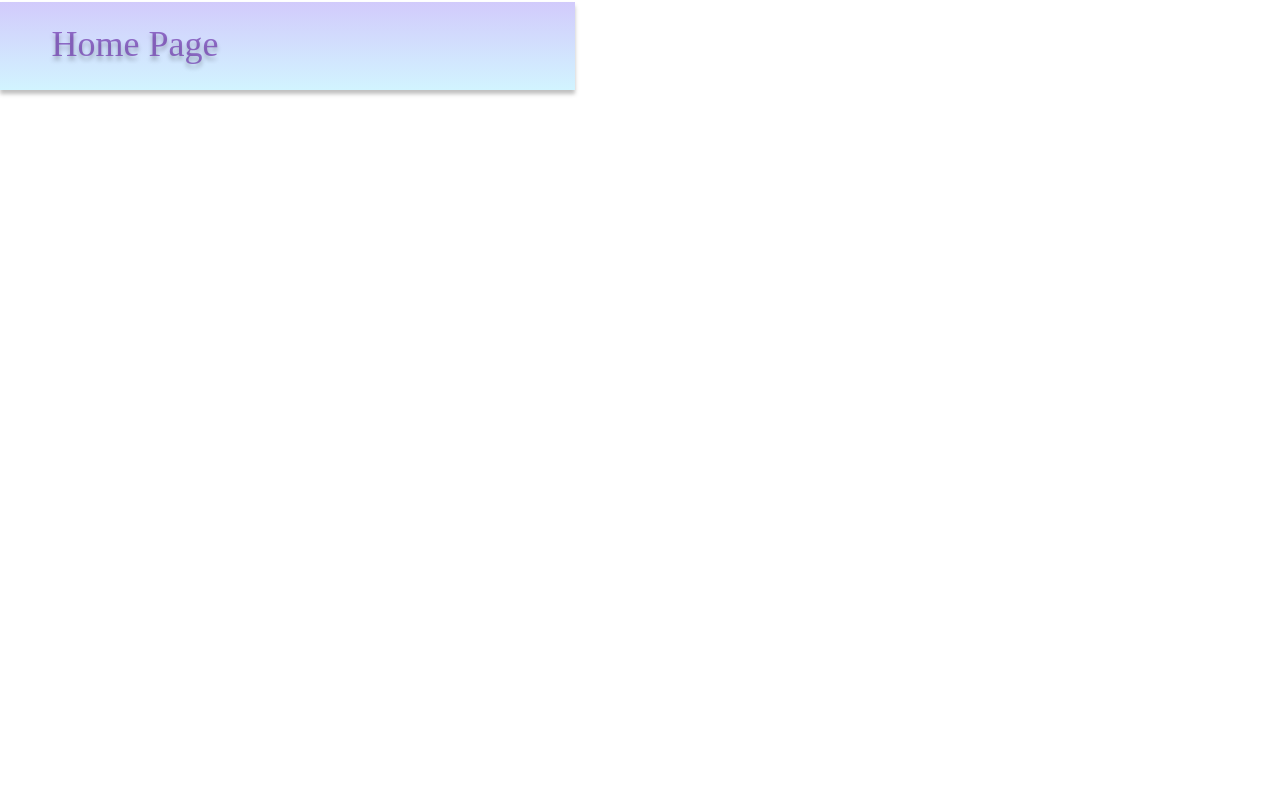
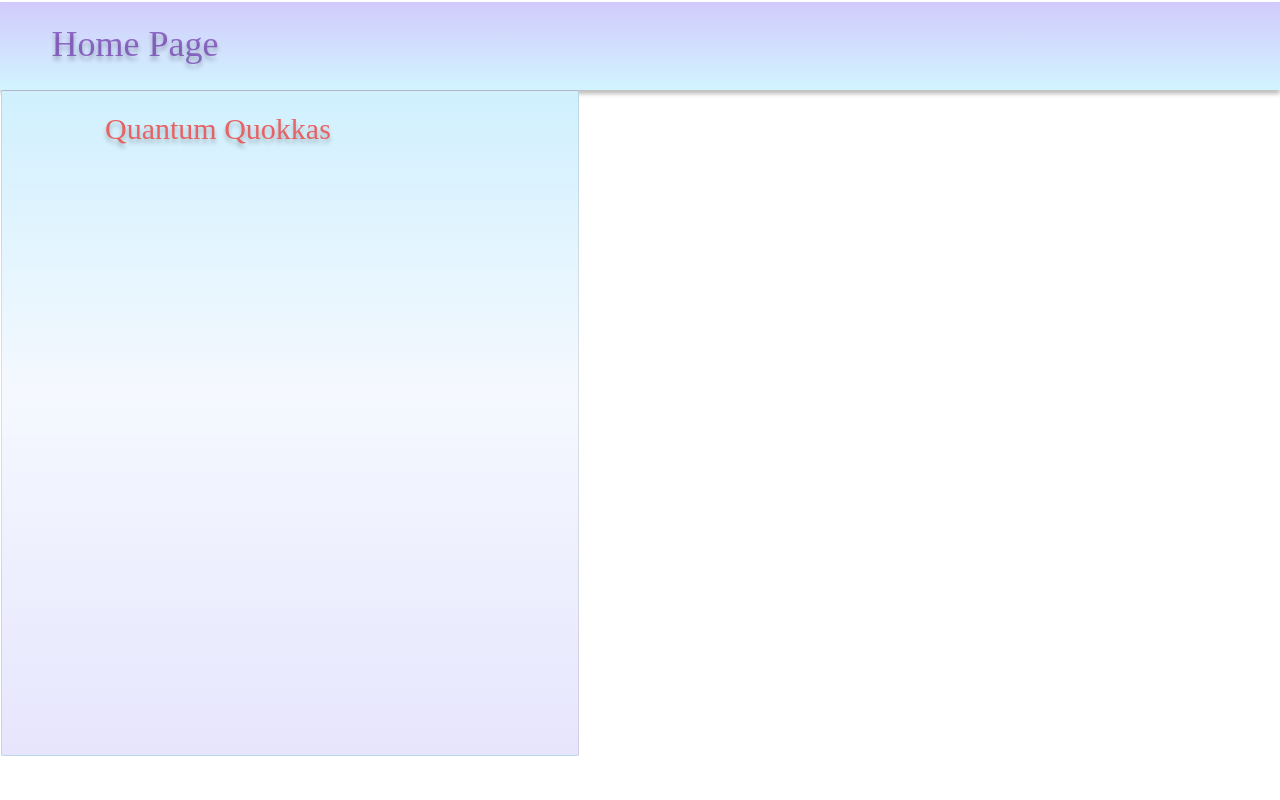
Before and after one commit to xinyi-yuan/SD_Lab3, a Flask app: page / in a window 1280 px wide. Run offline with Flask 3, Linux system fonts and the light colour scheme.

Commit message:
home page

```diff
--- a/static/css/homeStyle.css
+++ b/static/css/homeStyle.css
@@ -1,6 +1,6 @@
 .header {
     position: absolute;
-    width: 575px;
+    width: 100%;
     height: 88px;
     left: 0;
     top: 2px;
@@ -28,3 +28,38 @@
 
     text-shadow: 0 4px 4px rgba(0, 0, 0, 0.25);
 }
+
+.content {
+    box-sizing: border-box;
+
+    position: absolute;
+    width: 578px;
+    height: 666px;
+    left: 1px;
+    top: 90px;
+
+    background: linear-gradient(180deg, #D0F0FE 0%, rgba(207, 225, 253, 0.21) 45.31%, rgba(206, 203, 251, 0.5) 100%);
+    border: 1px solid rgba(0, 0, 0, 0.1);
+    border-radius: 2px;
+}
+
+.teamName {
+    position: absolute;
+    width: 371px;
+    height: 77px;
+    left: 103px;
+    top: -1px;
+
+    font-family: 'Inknut Antiqua', serif;
+    font-style: normal;
+    font-weight: 400;
+    font-size: 30px;
+    line-height: 77px;
+    display: flex;
+    align-items: center;
+    text-align: center;
+
+    color: #E76363;
+
+    text-shadow: 0 4px 4px rgba(0, 0, 0, 0.25);
+}
--- a/templates/home.html
+++ b/templates/home.html
@@ -8,5 +8,8 @@
     <div class="header">
         <div class="homepage">Home Page</div>
     </div>
+    <div class="content">
+        <div class="teamName">Quantum Quokkas</div>
+    </div>
 </body>
 </html>
```
